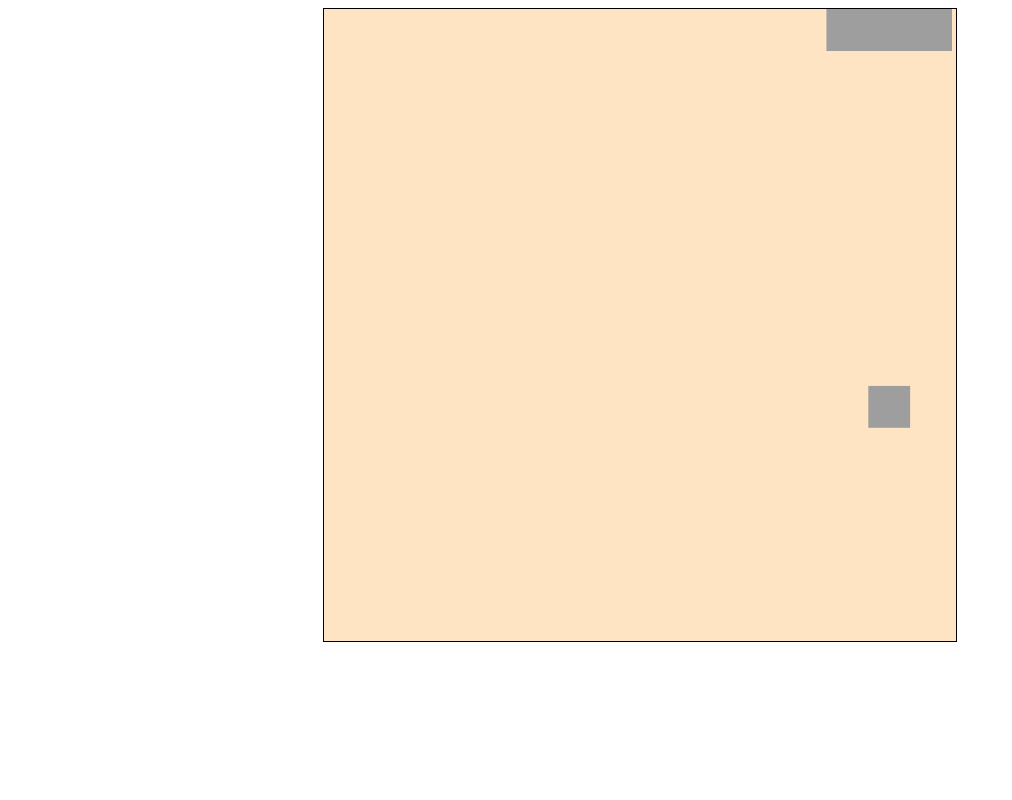
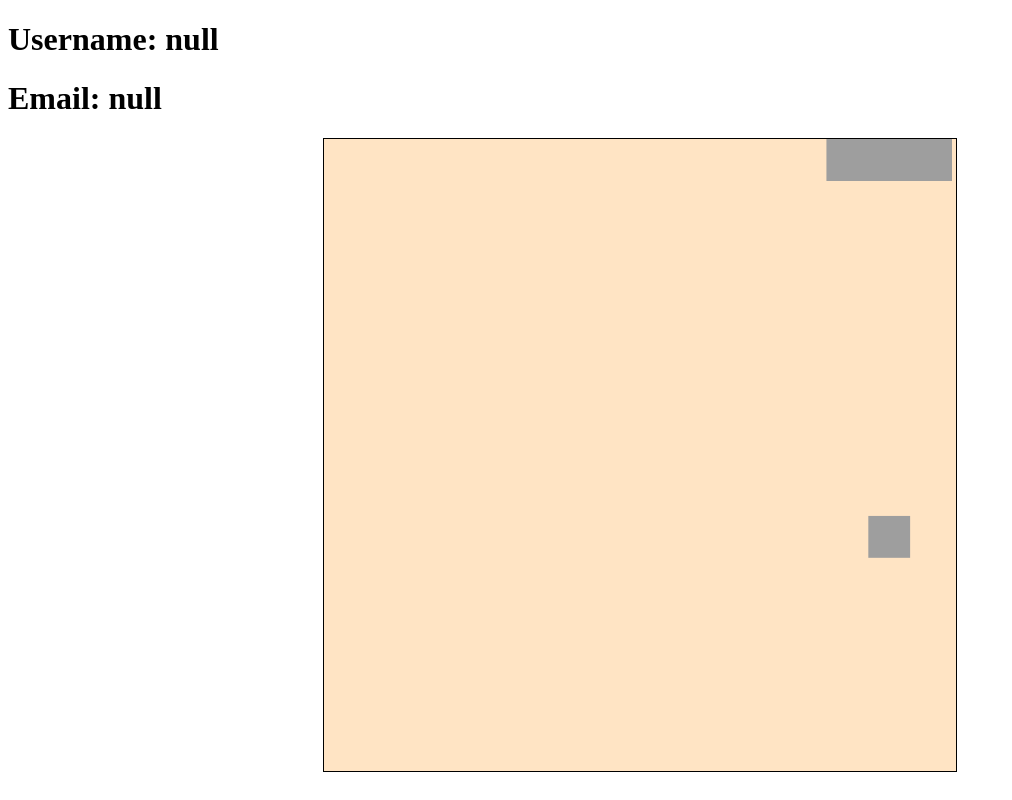
Before and after one commit to jdmar3-comp426/a99-segfault, a website: page game_logic/snake.html in a window 1280 px wide. Shown: the whole page, without its empty margins (0-1012 px from the left). Drawn offline with Linux system fonts and the light colour scheme.

```diff
--- a/game_logic/snake.html
+++ b/game_logic/snake.html
@@ -10,6 +10,8 @@
 </head>
 
 <body>
+    <h1 id="usernameLabel">username</h1>
+    <h1 id="emailLabel">email</h1>
 <canvas id="snakeGrid" width="800px" height="800px">
     Canvas does not appear to be supported. Please use a compatible browser to play!
 </canvas>
--- a/game_logic/snake.js
+++ b/game_logic/snake.js
@@ -4,6 +4,8 @@
     control a snake of length 3. The user can move the snake, which can wrap
     around the ends of the board.
 */
+
+
 
 const gridWidth = 15;
 var inputProcessed = false;
@@ -190,7 +192,18 @@
 
 // Initialize canvas/corresponding attributes for GridManager
 function init() {
+    const usernameLabel = document.getElementById('usernameLabel') ;
+    const emailLabel = document.getElementById('emailLabel') ;
+
+    usernameLabel.innerHTML = "Username: " + localStorage.getItem("username") ;
+    emailLabel.innerHTML = "Email: " + localStorage.getItem("email") ;
     window.canvas = document.getElementById('snakeGrid');
+
+
+
+
+
+
     if (window.canvas.getContext) {
         GridManager.context = window.canvas.getContext('2d');
         GridManager.blockWidth = Math.floor(window.canvas.height / gridWidth);
```
Also changed, not shown: database.js (+5 -5 lines), index.html (+1 -0 lines), index.js (+6 -4 lines), 1 other file.
